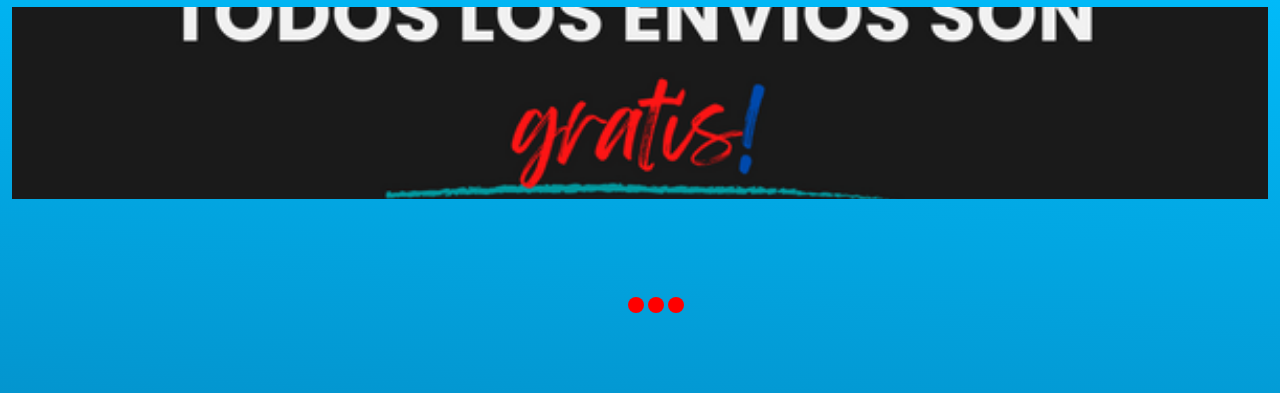
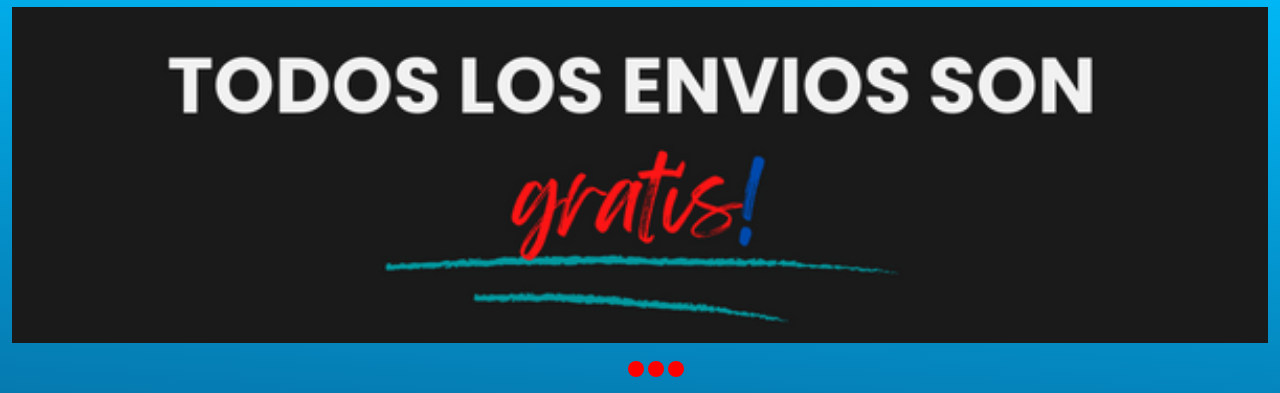
Before and after one commit to fede3666/Federico, a website: page index.html in a window 1280 px wide. Shown: the part 75-468 px from the top of the page. Drawn offline with nearby package versions, Linux system fonts and the light colour scheme; files whose address does not match are found by name; a web font is replaced by a local one.

Commit message:
modificasiones

```diff
--- a/index.html
+++ b/index.html
@@ -52,9 +52,9 @@
         <section class="container-fluid">
             <div class="publicidades">
                 <ul class="publi container-fluid">
-                    <li id="banner1"><img src="./imagnes/01.png" alt=""></li>
-                    <li id="banner2"> <img src="./imagnes/BANNER2..png" alt=""></li>
-                    <li id="banner3"><img src="./imagnes/baner.png" alt=""></li>
+                    <li id="banner1"><img src="./imagnes/01.png" alt=""class="baner" ></li>
+                    <li id="banner2"> <img src="./imagnes/BANNER2..png" alt=""class="baner" ></li>
+                    <li id="banner3"><img src="./imagnes/baner.png" alt=""class="baner" ></li>
                 </ul>
                 <ul class="direcional">
                     <li class="direcion"><a href="#banner1"></a></li>
--- a/scss/_publicidad.scss
+++ b/scss/_publicidad.scss
@@ -3,13 +3,18 @@
 .publicidades {
     margin-top: 0.1rem;
     width: 100%;
-    height: 100rem;
+    height: 25rem;
+
+}
+.baner{
+    width: 2rem;
+    height: 2rem;
 }
 
 ul.publi {
     position: relative;
     width: 100%;
-    height: 16rem;
+    height:20rem;
 }
 
 ul.publi li {
@@ -25,7 +30,7 @@ ul.publi li {
 
 ul.publi li img {
     width: 100%;
-    height: 12rem;
+    height: 21rem;
     object-fit: cover;
 }
 
```
Also changed, not shown: css/main.css.
